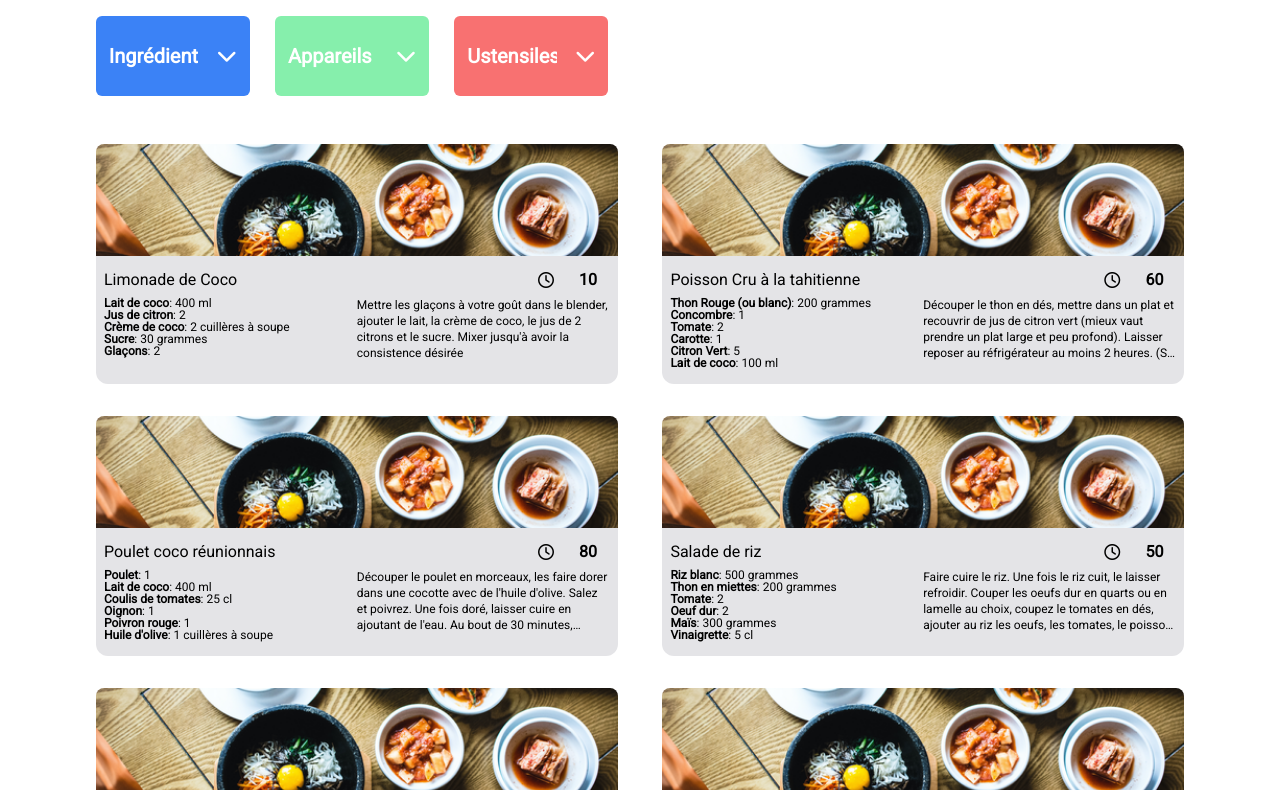
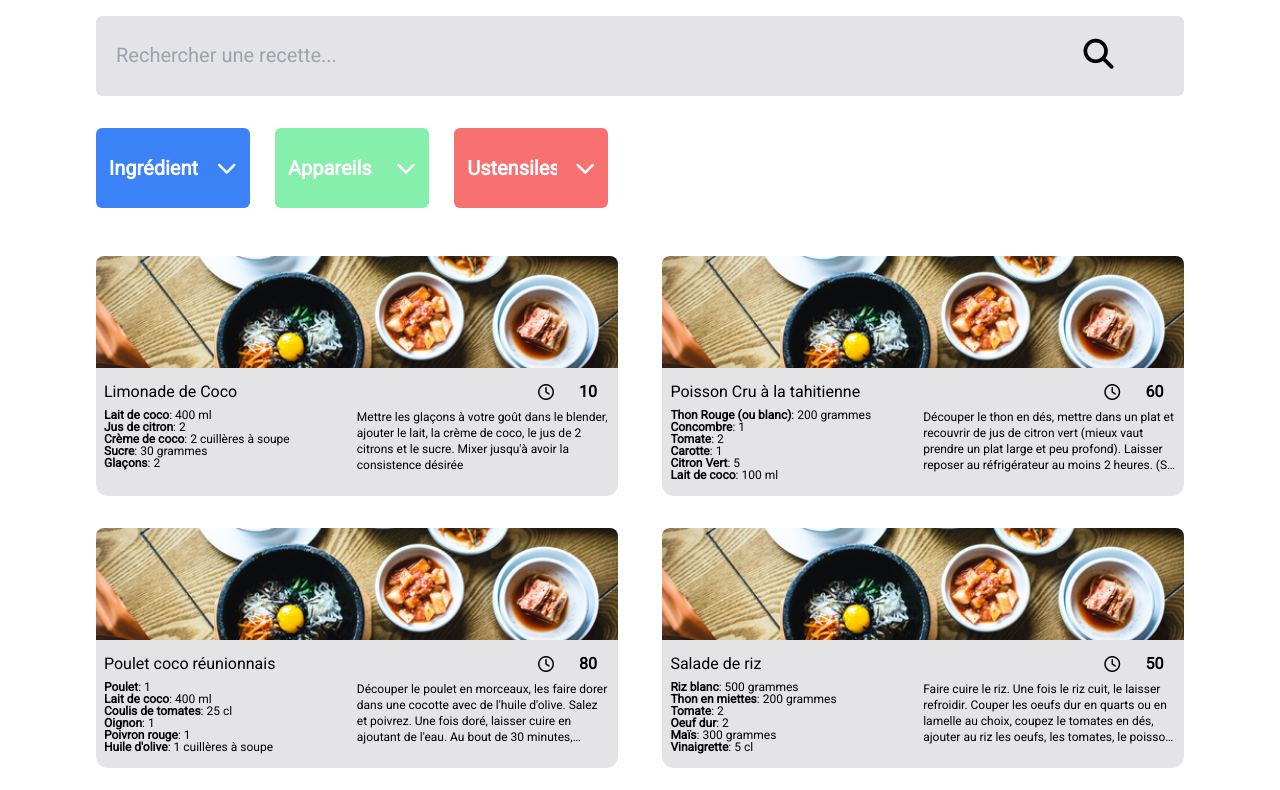
Before and after one commit to monkeycs60/P7-Petits-Plats-ProjetJS, a website with bundled scripts: page index.html in a window 1280 px wide. Shown: the part 141-931 px from the top of the page. Built offline with nearby package versions, Linux system fonts and the light colour scheme.

Commit message:
bug search bar hidden

```diff
--- a/index.html
+++ b/index.html
@@ -22,7 +22,7 @@
     <main>
 
     <!-- SEARCH BAR -->
-    <div class="hidden searchbar mt-[4vh] relative h-[8vh] xl:h-[10vh] 2xl:h-[6vh]" >
+    <div class="searchbar mt-[4vh] relative h-[8vh] xl:h-[10vh] 2xl:h-[6vh]" >
             <input id="mainSearch" class="w-[85vw] h-full m-auto bg-zinc-200 flex justify-center rounded-md placeholder:text-base md:placeholder:text-xl indent-5 outline-none" type="search" name="search" placeholder="Rechercher une recette..." aria-label="barre de recherche des recettes">
             <i class="fas fa-search absolute top-1/4 right-[13vw] xl:translate-y-1\/2 text-xl md:text-2xl xl:text-3xl"></i>
     </div>
```
